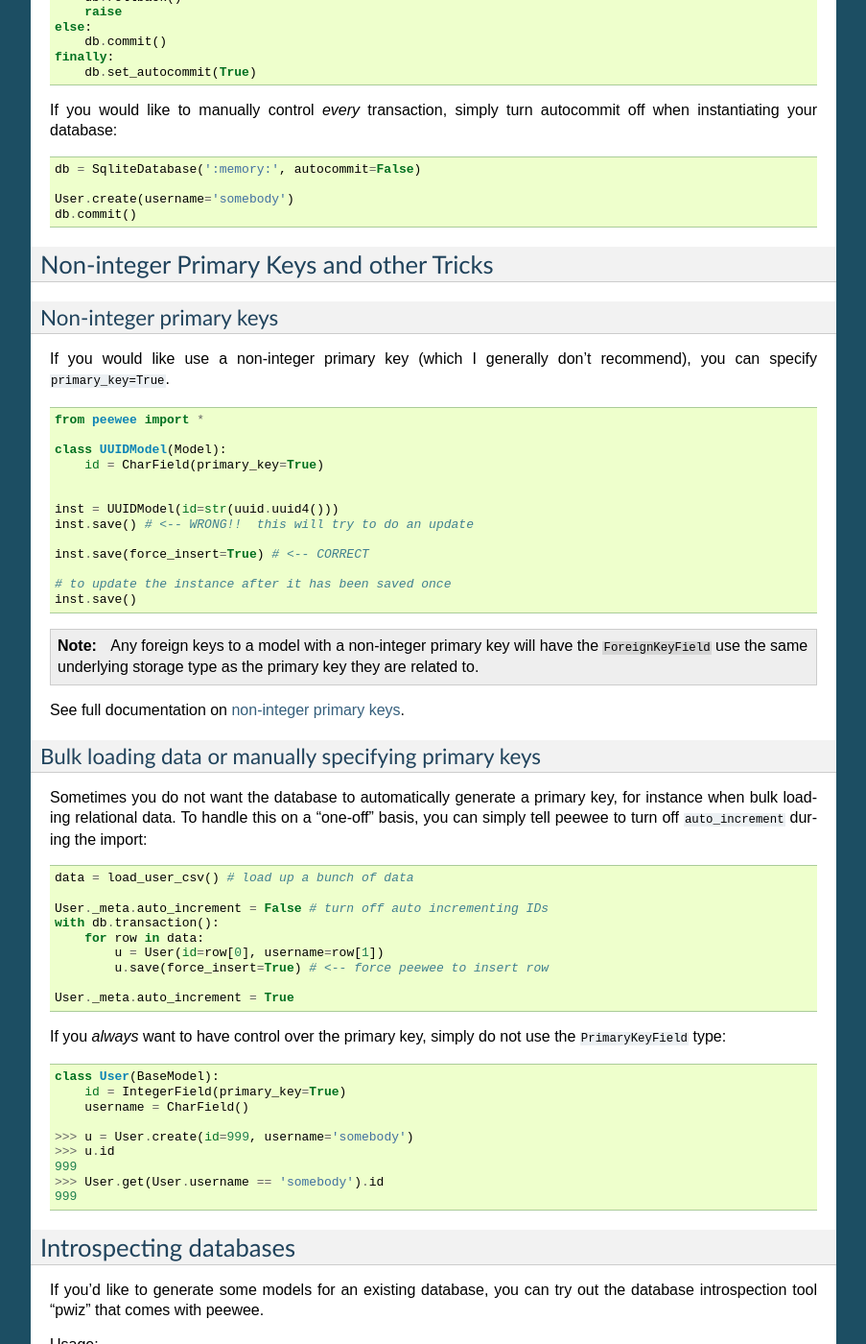
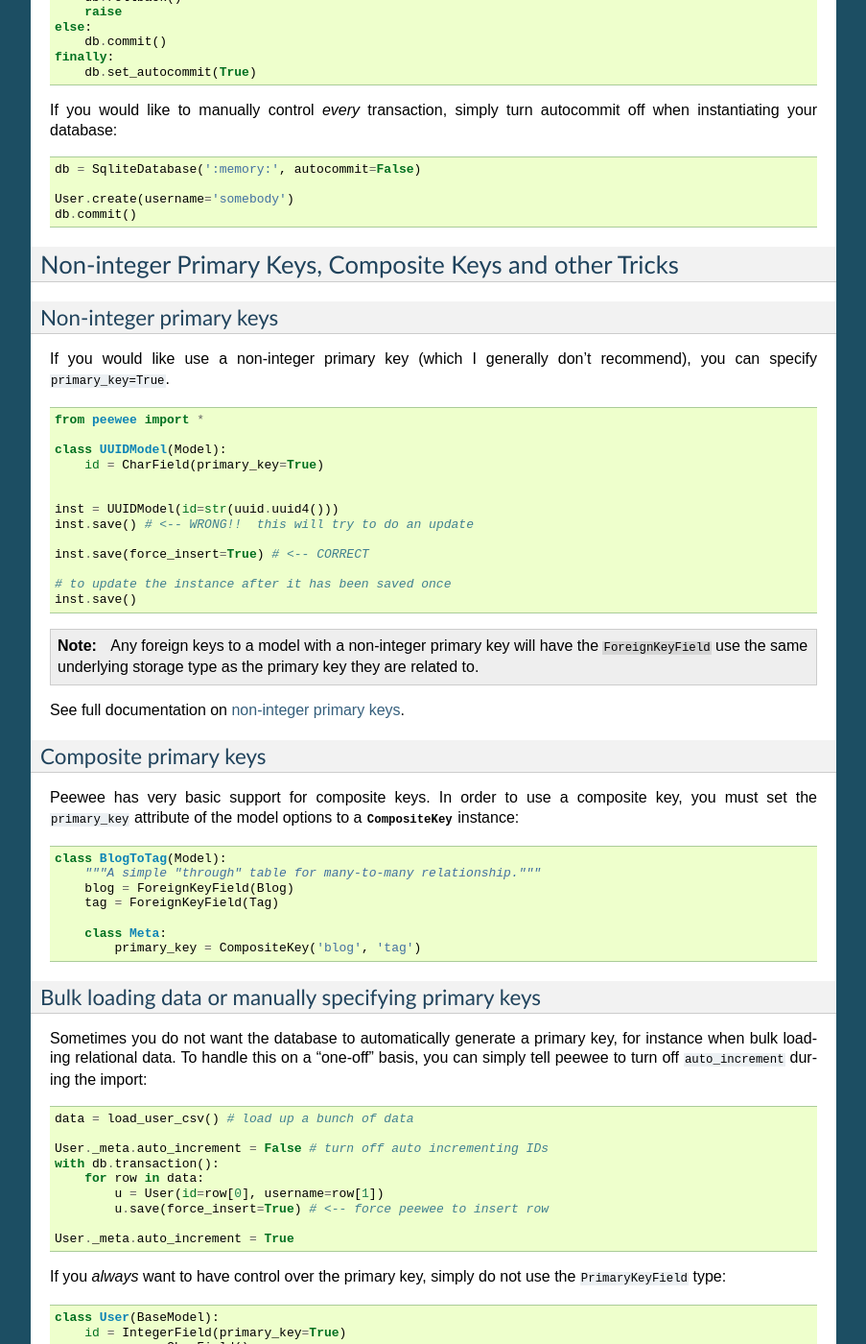
Before and after one commit to coleifer/peewee, a Sphinx documentation site: the page built from docs/peewee/cookbook.rst, in a window 1280 px wide and 1400 px high, scrolled down 11496 px. Shown: the whole window at 96% size, without its empty margins (198-1101 px from the left). Built offline with Sphinx 7.4.7, drawn with Linux system fonts in a browser that asks for light colours; some of the changed text lies outside the part shown.

Commit message:
Docs improvements.

```diff
--- a/docs/peewee/cookbook.rst
+++ b/docs/peewee/cookbook.rst
@@ -834,8 +834,8 @@ off when instantiating your database:
 
 .. _non_integer_primary_keys:
 
-Non-integer Primary Keys and other Tricks
------------------------------------------
+Non-integer Primary Keys, Composite Keys and other Tricks
+---------------------------------------------------------
 
 Non-integer primary keys
 ^^^^^^^^^^^^^^^^^^^^^^^^
@@ -865,6 +865,24 @@ you can specify ``primary_key=True``.
     they are related to.
 
 See full documentation on :ref:`non-integer primary keys <non_int_pks>`.
+
+
+Composite primary keys
+^^^^^^^^^^^^^^^^^^^^^^
+
+Peewee has very basic support for composite keys.  In order to use a composite
+key, you must set the ``primary_key`` attribute of the model options to a
+:py:class:`CompositeKey` instance:
+
+.. code-block:: python
+
+    class BlogToTag(Model):
+        """A simple "through" table for many-to-many relationship."""
+        blog = ForeignKeyField(Blog)
+        tag = ForeignKeyField(Tag)
+
+        class Meta:
+            primary_key = CompositeKey('blog', 'tag')
 
 
 Bulk loading data or manually specifying primary keys
--- a/docs/peewee/models.rst
+++ b/docs/peewee/models.rst
@@ -188,6 +188,8 @@ Option                Meaning                                          Inheritab
 ``db_table``          name of the table to store data                  no
 ``indexes``           a list of fields to index                        yes
 ``order_by``          a list of fields to use for default ordering     yes
+``primary_key``       a tuple of field names to use for composite PK   yes
+``table_alias``       a :py:class:`CompositeKey` instance              yes
 ===================   ==============================================   ============
 
 
```
